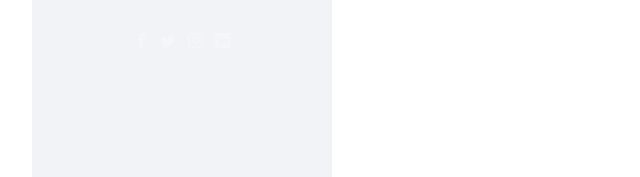
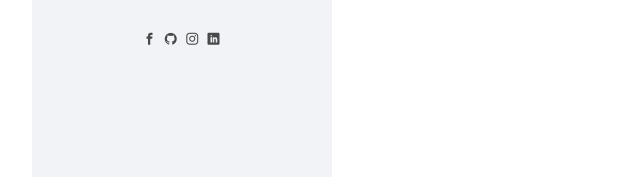
Before and after one commit to tpofd/tpofd.github.io, a plain HTML site: page index.html in a window 1280 px wide. Shown: the part 521-698 px from the top of the page, 23-663 px from the left. Drawn offline with Linux system fonts and the light colour scheme; files whose address does not match are found by name; a web font is replaced by a local one.

Commit message:
add social links

```diff
--- a/css/style.css
+++ b/css/style.css
@@ -187,7 +187,7 @@ figure {
             -o-transform: scaleX(1);
             transform: scaleX(1); }
   #colorlib-aside .colorlib-footer {
-    font-size: 15px;
+    font-size: 30px;
     text-align: center;
     font-weight: 400;
     color: rgba(0, 0, 0, 0.5);
--- a/index.html
+++ b/index.html
@@ -73,17 +73,16 @@
 						<li><a href="#" data-nav-section="contact">Контакты</a></li>
 					</ul>
 				</div>
+
+				<div class="colorlib-footer">
+					<ul>
+					  <li><a href="https://www.facebook.com/anastasia.gisina/"><i class="icon-facebook2"></i></a></li>
+					  <li><a href="https://github.com/tpofd"><i class="icon-github"></i></a></li>
+					  <li><a href="https://www.instagram.com/too_ambitious_today/"><i class="icon-instagram"></i></a></li>
+					  <li><a href="https://www.linkedin.com/in/anastasiagisina/"><i class="icon-linkedin2"></i></a></li>
+					</ul>
+				</div>
 			</nav>
-
-			<div class="colorlib-footer">
-				<ul>
-					<li><a href="#"><i class="icon-facebook2"></i></a></li>
-					<li><a href="#"><i class="icon-twitter2"></i></a></li>
-					<li><a href="#"><i class="icon-instagram"></i></a></li>
-					<li><a href="#"><i class="icon-linkedin2"></i></a></li>
-				</ul>
-			</div>
-
 		</aside>
 
 		<div id="colorlib-main">
```
